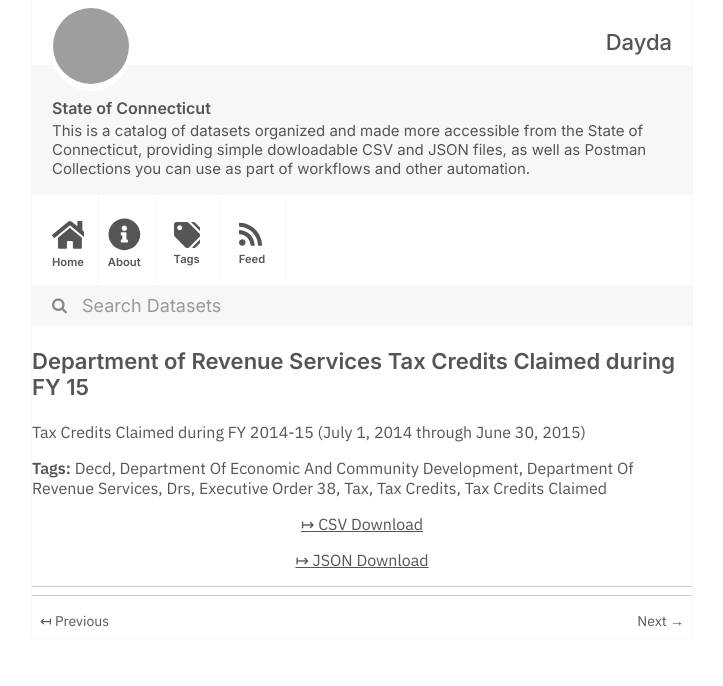
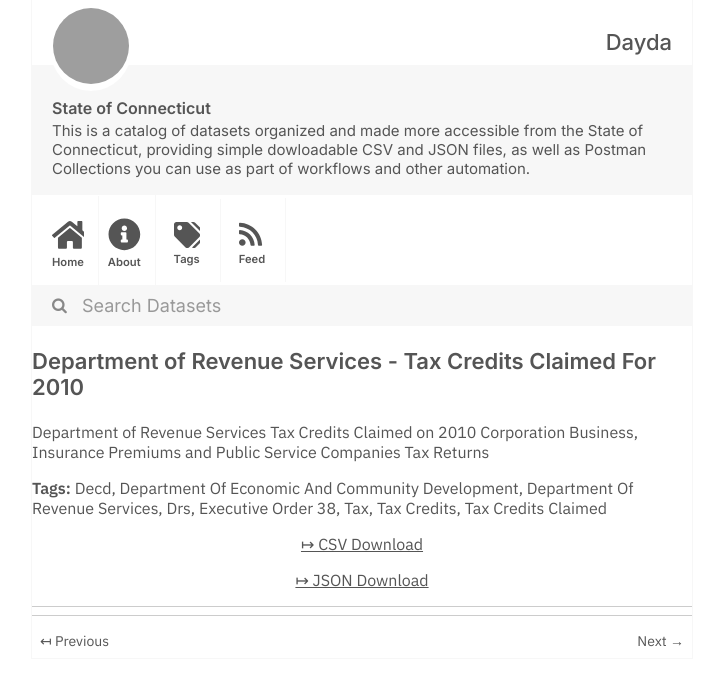
Before and after one commit to dayda-entities/state-of-connecticut, a Jekyll site: the page built from _posts/2020-11-12-department-of-revenue-services.md, in a window 1280 px wide, cut to the strip 0-686 px from the top of the page. Shown: the whole strip, without its empty margins (278-1001 px from the left). Built offline with Jekyll 4.4.1, drawn with Linux system fonts in a browser that asks for light colours; grey boxes are pictures that could not be loaded.

```diff
--- a/_posts/2020-11-12-department-of-revenue-services.md
+++ b/_posts/2020-11-12-department-of-revenue-services.md
@@ -1,7 +1,7 @@
 ---
-title: Department of Revenue Services Tax Credits Claimed during FY 15
-created: '2020-11-12T14:57:21.270187'
-modified: '2020-11-12T14:57:21.270197'
+title: Department of Revenue Services - Tax Credits Claimed For 2010
+created: '2020-11-12T14:53:48.280597'
+modified: '2020-11-12T14:53:48.280604'
 state: active
 type: dataset
 tags:
@@ -15,9 +15,9 @@ tags:
   - Tax Credits Claimed
 groups:
   - Local Government
-csv_url: 'https://data.ct.gov/api/views/qivg-ffqa/rows.csv?accessType=DOWNLOAD'
-json_url: 'https://data.ct.gov/api/views/qivg-ffqa/rows.json?accessType=DOWNLOAD'
+csv_url: 'https://data.ct.gov/api/views/3hed-rxb7/rows.csv?accessType=DOWNLOAD'
+json_url: 'https://data.ct.gov/api/views/3hed-rxb7/rows.json?accessType=DOWNLOAD'
 layout: post
 
 ---
-Tax Credits Claimed during FY 2014-15 (July 1, 2014 through June 30, 2015)
+Department of Revenue Services Tax Credits Claimed on 2010 Corporation Business, Insurance Premiums and Public Service Companies Tax Returns
```
